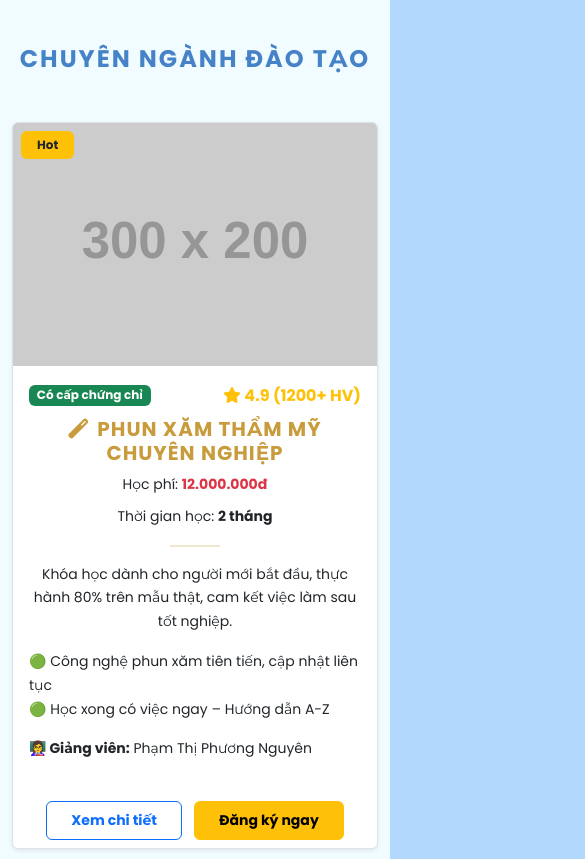
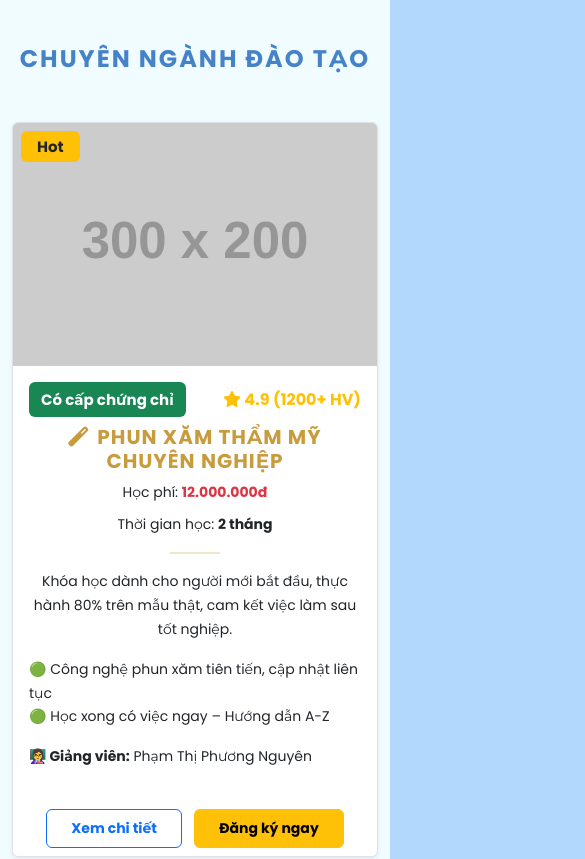
Before and after one commit to hieuneuer123321/ThemplateHtmlSpa, a plain HTML site: page index.html in a window 390 px wide. Shown: the part 1320-2179 px from the top of the page, 585 px wide, since content can reach past the window. Drawn offline with nearby package versions, Linux system fonts and the light colour scheme; placeholder pictures from the web are drawn by us; a script that the page names is missing.

Commit message:
first commit2 end

```diff
--- a/css/style.css
+++ b/css/style.css
@@ -417,4 +417,16 @@ footer p {
         height: 40px;
         font-size: 22px;
     }
+
 }
+
+@media (max-width: 576px) {
+    .badge {
+        white-space: normal;
+        font-size: 15px;
+        padding: 10px 12px;
+        display: inline-block;
+        word-break: break-word;
+        max-width: 95vw;
+    }
+}
```
